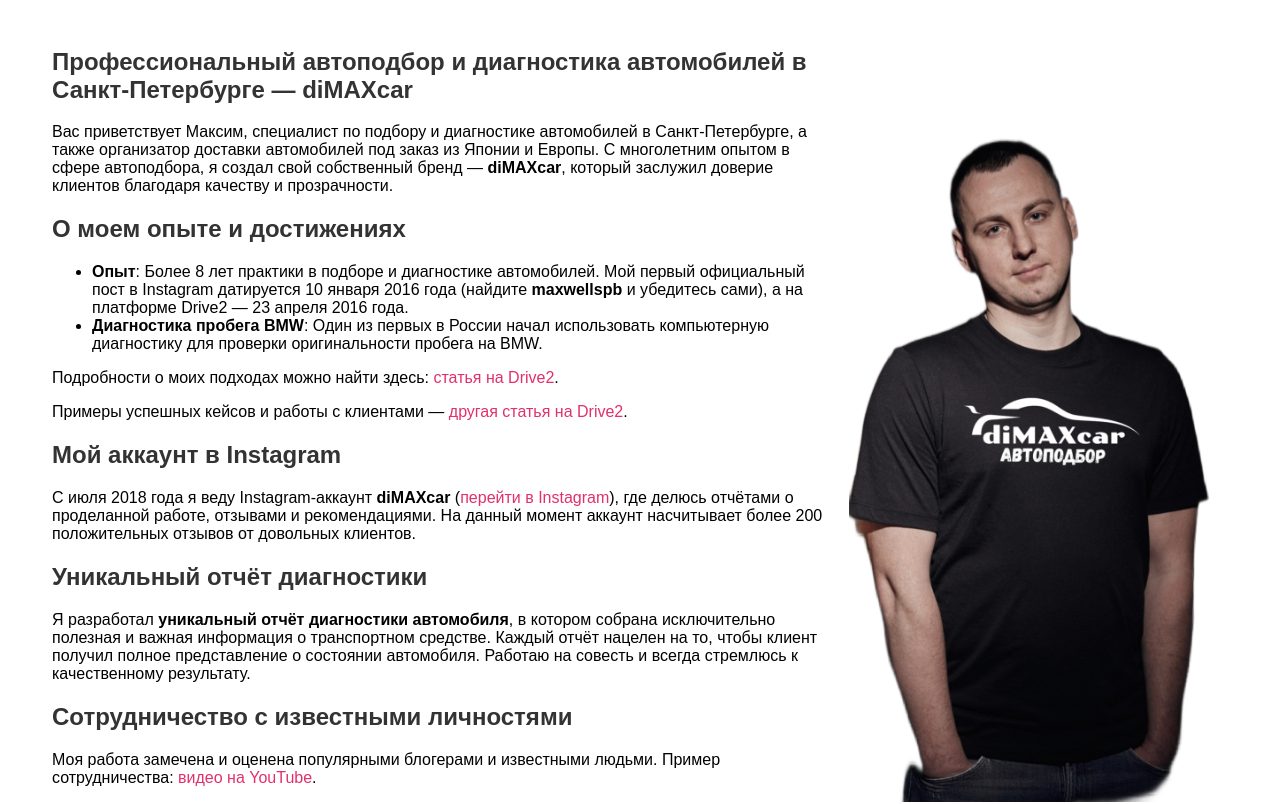
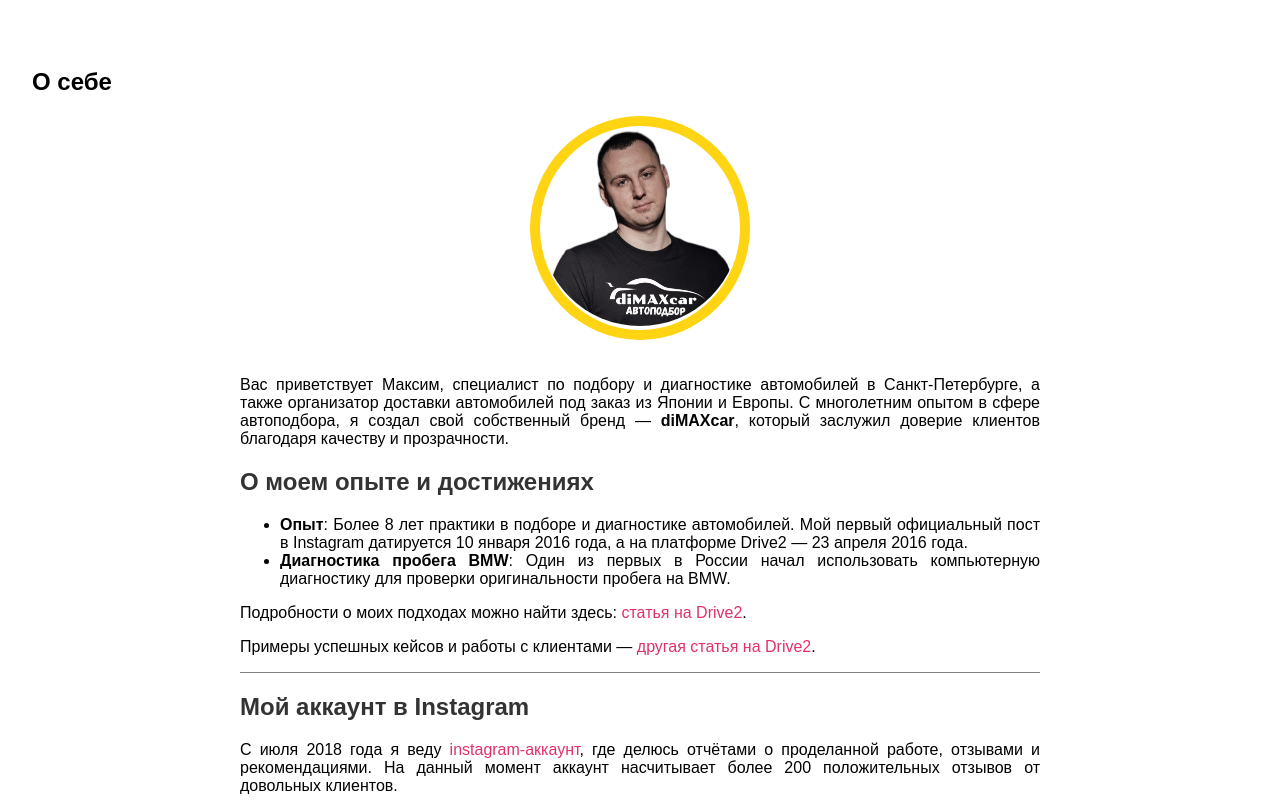
Before and after one commit to Saramud/diMax, a Next.js app: page / in a window 1280 px wide. Shown: the part 1040-1844 px from the top of the page. Built offline with nearby package versions, Linux system fonts and the light colour scheme.

Commit message:
небольшие правки

```diff
--- a/app/components/Header.tsx
+++ b/app/components/Header.tsx
@@ -4,7 +4,9 @@
   return (
     <header>
       <nav>
-        {/* <h1>Автоподбор и Диагностика Авто Автомобили из Японии и Европы</h1> */}
+        <h1 className="header-title">
+          Автоподбор и Диагностика Авто Автомобили из Японии и Европы
+        </h1>
         <Image
           src="/images/logoBig.png"
           alt="Автоподобор"
--- a/app/components/MainSection.tsx
+++ b/app/components/MainSection.tsx
@@ -24,13 +24,11 @@
 export default function MainSection() {
   const servicesRender = ({url, alt}: Service) => {
     return (
-      <a href="https://wa.me/79215607819">
+      <a href="https://wa.me/79215607819" target="_blank">
         <Image src={url} alt={alt} width="300" height="300" />
       </a>
     )
   }
-
-  // const buttonRender = (url: string) => {}
 
   return (
     <main>
@@ -41,14 +39,19 @@
         </div>
       </section>
       <section id="about">
-        <h2>О нас</h2>
+        <h2>О себе</h2>
         <div className="about-wrapper">
+          <div className="about-image-container">
+            <Image
+              src={'/images/maks2.png'}
+              alt={'Максим автоподбор Санкт-Петербург'}
+              width="200"
+              height="200"
+              className="about-image"
+            />
+          </div>
           <div className="about-container">
-            <h1 className="about-container__title">
-              Профессиональный автоподбор и диагностика автомобилей в
-              Санкт-Петербурге — diMAXcar
-            </h1>
-            <p>
+            <p className="text-justify">
               Вас приветствует Максим, специалист по подбору и диагностике
               автомобилей в Санкт-Петербурге, а также организатор доставки
               автомобилей под заказ из Японии и Европы. С многолетним опытом в
@@ -61,14 +64,13 @@
                 О моем опыте и достижениях
               </h2>
               <ul>
-                <li>
+                <li className="text-justify">
                   <strong>Опыт</strong>: Более 8 лет практики в подборе и
                   диагностике автомобилей. Мой первый официальный пост в
-                  Instagram датируется 10 января 2016 года (найдите{' '}
-                  <strong>maxwellspb</strong> и убедитесь сами), а на платформе
+                  Instagram датируется 10 января 2016 года, а на платформе
                   Drive2 — 23 апреля 2016 года.
                 </li>
-                <li>
+                <li className="text-justify">
                   <strong>Диагностика пробега BMW</strong>: Один из первых в
                   России начал использовать компьютерную диагностику для
                   проверки оригинальности пробега на BMW.
@@ -102,17 +104,17 @@
               <h2 className="about-container__title">
                 Мой аккаунт в Instagram
               </h2>
-              <p>
-                С июля 2018 года я веду Instagram-аккаунт{' '}
-                <strong>diMAXcar</strong> (
+              <p className="text-justify">
+                С июля 2018 года я веду
                 <a
                   href="https://www.instagram.com/dimaxcar"
                   target="_blank"
                   className="about-container__href"
                 >
-                  перейти в Instagram
+                  {' '}
+                  instagram-аккаунт
                 </a>
-                ), где делюсь отчётами о проделанной работе, отзывами и
+                , где делюсь отчётами о проделанной работе, отзывами и
                 рекомендациями. На данный момент аккаунт насчитывает более 200
                 положительных отзывов от довольных клиентов.
               </p>
@@ -122,7 +124,7 @@
               <h2 className="about-container__title">
                 Уникальный отчёт диагностики
               </h2>
-              <p>
+              <p className="text-justify">
                 Я разработал{' '}
                 <strong>уникальный отчёт диагностики автомобиля</strong>, в
                 котором собрана исключительно полезная и важная информация о
@@ -136,7 +138,7 @@
               <h2 className="about-container__title">
                 Сотрудничество с известными личностями
               </h2>
-              <p>
+              <p className="text-justify">
                 Моя работа замечена и оценена популярными блогерами и известными
                 людьми. Пример сотрудничества:{' '}
                 <a
@@ -149,19 +151,12 @@
                 .
               </p>
             </div>
-            <p className="about-container__ps">
+            <p className="about-container__ps text-justify">
               P.S. Опыт — это когда каждый день ты становишься лучше, чем вчера.
               Работаю над собой и своими навыками, чтобы предоставить вам
               наилучший сервис в автоподборе и диагностике автомобилей.
             </p>
           </div>
-          <Image
-            src={'/images/maks.png'}
-            alt={'Максим автоподбор Санкт-Петербург'}
-            width="400"
-            height="700"
-            className="about-container__image"
-          />
         </div>
       </section>
     </main>
--- a/app/globals.css
+++ b/app/globals.css
@@ -1,3 +1,17 @@
+/* @font-face {
+  font-family: 'GeistVF';
+  src: url('../fonts/GeistVF.woff');
+  font-weight: normal;
+  font-style: normal;
+} */
+
+/* @font-face {
+  font-family: 'Prata-Regular';
+  src: url('../fonts/Prata-Regular.ttf');
+  font-weight: normal;
+  font-style: normal;
+} */
+
 :root {
   --header-color: #ffd413;
   --black-color: black;
@@ -10,7 +24,7 @@
 
 body {
   display: flex;
-  font-family: Arial, sans-serif;
+  font-family: 'Prata-Regular', Arial, sans-serif;
   margin: 0;
   padding: 0;
   width: 100%;
@@ -61,6 +75,11 @@
   margin: 0 1rem;
 }
 
+.text-justify {
+  text-align: justify;
+  hyphens: auto;
+}
+
 .list {
   flex-direction: column;
 
@@ -105,8 +124,8 @@
 }
 
 .features img:hover {
-  scale: 1.1;
-  transition: all 0.2s;
+  scale: 1.05;
+  transition: all 0.4s;
 }
 
 .social-icons a {
@@ -127,10 +146,20 @@
   }
 }
 
+/* header */
+
+.header-title {
+  text-transform: uppercase;
+  max-width: 500px;
+  line-height: 1.3;
+  color: black;
+}
+
 /* about */
 
 .about-wrapper {
   display: flex;
+  flex-direction: column;
 }
 
 .about-container {
@@ -143,6 +172,10 @@
   margin-bottom: 20px;
 }
 
+.about-container__main-info,
+.about-container__section {
+  border-bottom: 1px solid gray;
+}
 .about-container__title {
   color: #333;
 }
@@ -165,6 +198,12 @@
   color: #555;
 }
 
-.about-container__image {
+.about-image-container {
   align-self: center;
+  border: 10px solid var(--header-color);
+  border-radius: 50%;
 }
+
+.about-image {
+  border-radius: 50%;
+}
```
Also changed, not shown: app/fonts/Prata-Regular.ttf (added), public/images/Maks2.png (added).
